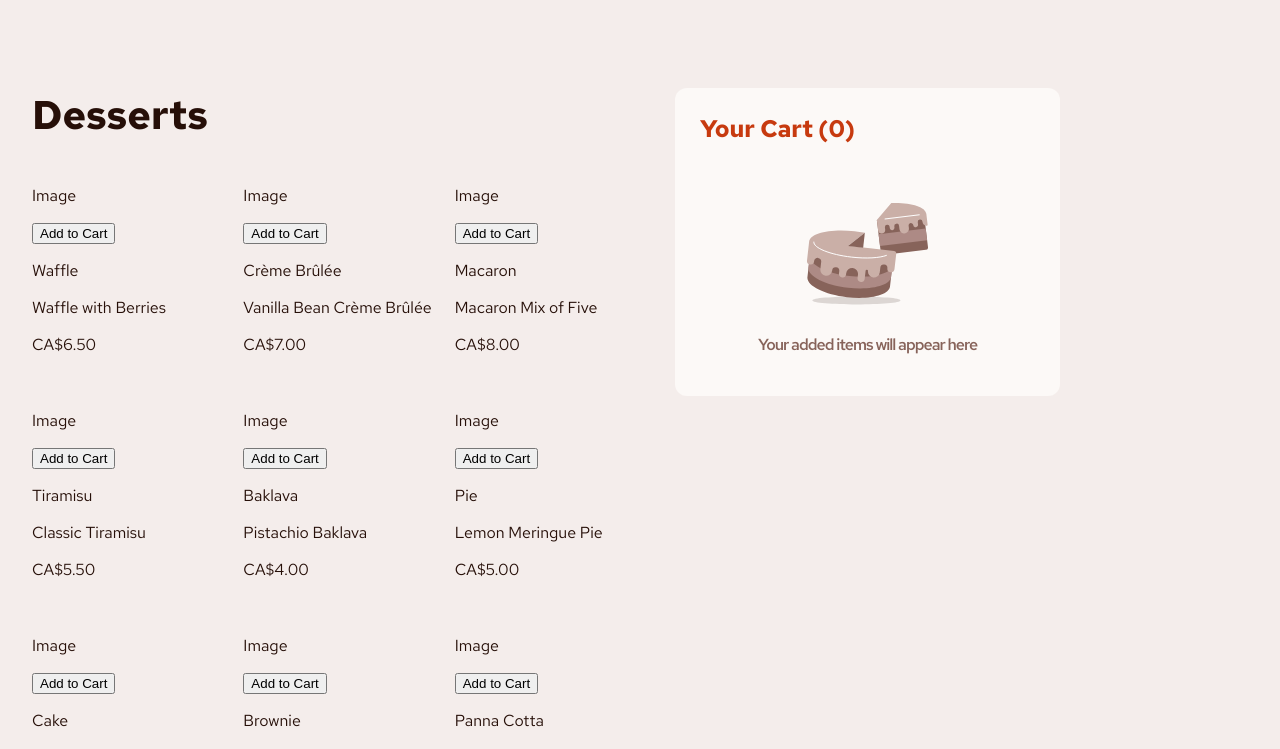
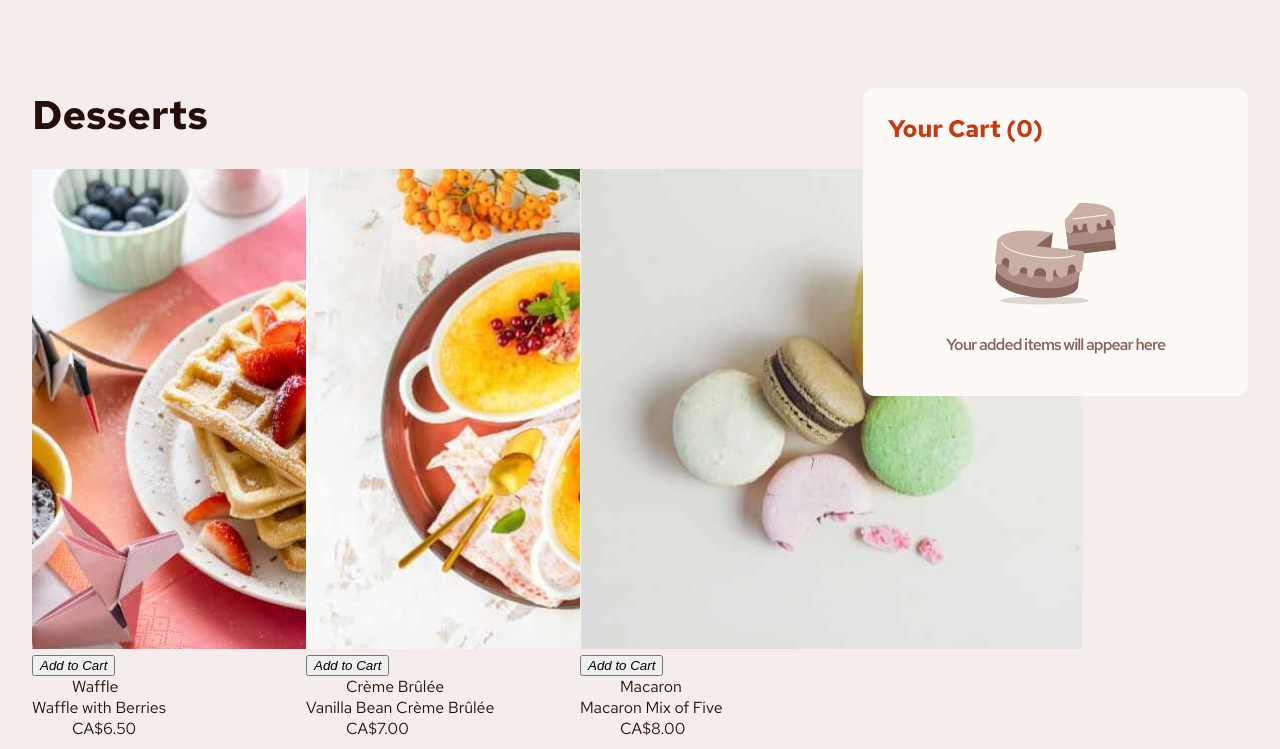
Before and after one commit to ephraim-beltran/product-list-with-cart, a React (Vite) app: page / in a window 1280 px wide. Shown: the top 749 px of the page. Built offline with nearby package versions, Linux system fonts and the light colour scheme.

Commit message:
refactor(product-list-page): refactor supplied contexts and element nesting

```diff
--- a/src/pages/product-list-with-cart/components/ProductCard/index.jsx
+++ b/src/pages/product-list-with-cart/components/ProductCard/index.jsx
@@ -5,7 +5,7 @@ import { formatCurrency } from "../../utilities/formatCurrency.js";
 import PropType from "prop-types";
 
 export function ProductCard({ productData }) {
-  const { increaseItem, decreaseItem, getQuantityOf } =
+  const { increaseItem, decreaseItem, removeThis, getQuantityOf } =
     useContext(ShoppingCartContext);
 
   const quantity = getQuantityOf(productData.id);
@@ -16,24 +16,37 @@ export function ProductCard({ productData }) {
   }
   function decreaseProduct(e, product = productData) {
     e.preventDefault();
-    decreaseItem(product);
+    if (quantity == 1) removeThis(product);
+    else decreaseItem(product);
   }
   return (
-    <article className={styled["product-card"]}>
-      <p>Image</p>
-      {quantity === 0 || quantity == null ? (
-        <button onClick={increaseProduct}>Add to Cart</button>
-      ) : (
-        <>
-          <button onClick={decreaseProduct}>-</button>
-          {quantity}
-          <button onClick={increaseProduct}>+</button>
-        </>
-      )}
-      <p>{productData.category}</p>
-      <p>{productData.name}</p>
-      <p>{formatCurrency(productData.price)}</p>
-    </article>
+    <dl className={styled["product-card"]}>
+      <div className={styled.menuImage}>
+        <picture className={styled.picture}>
+          <source srcSet={productData.image.mobile} media="(max-width:600px)" />
+          <source srcSet={productData.image.tablet} media="(max-width:991px)" />
+          <img src={productData.image.desktop} className={styled.image} />
+        </picture>
+        {quantity === 0 || quantity == null ? (
+          <button className={styled.button} onClick={increaseProduct}>
+            <i className={styled.addToCart}>Add to Cart</i>
+          </button>
+        ) : (
+          <fieldset className={`${styled.button} ${styled.buttonRange}`}>
+            <button onClick={decreaseProduct}>
+              <i className={styled.decreaseButton}>-</i>
+            </button>
+            {quantity}
+            <button onClick={increaseProduct}>
+              <i className={styled.increaseButton}>+</i>
+            </button>
+          </fieldset>
+        )}
+      </div>
+      <dd className={styled.category}>{productData.category}</dd>
+      <dt className={styled.productName}>{productData.name}</dt>
+      <dd className={styled.price}>{formatCurrency(productData.price)}</dd>
+    </dl>
   );
 }
 
```
